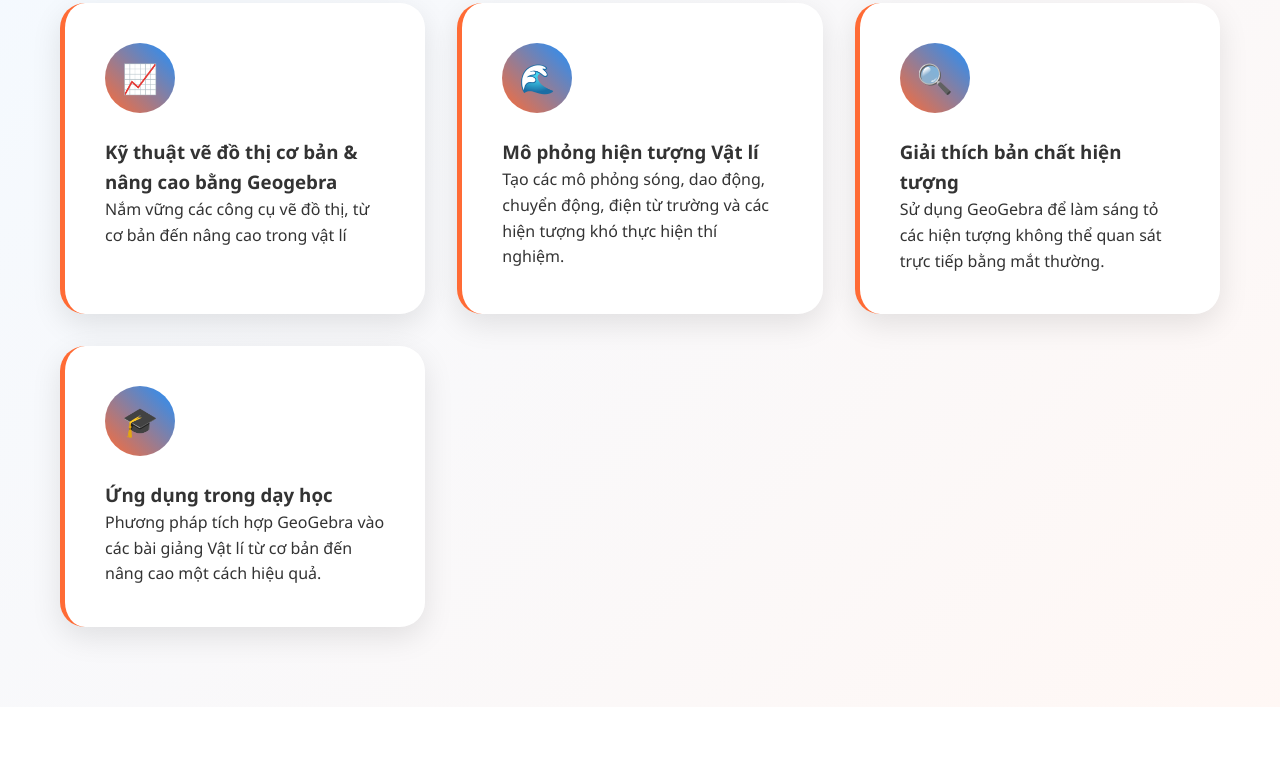
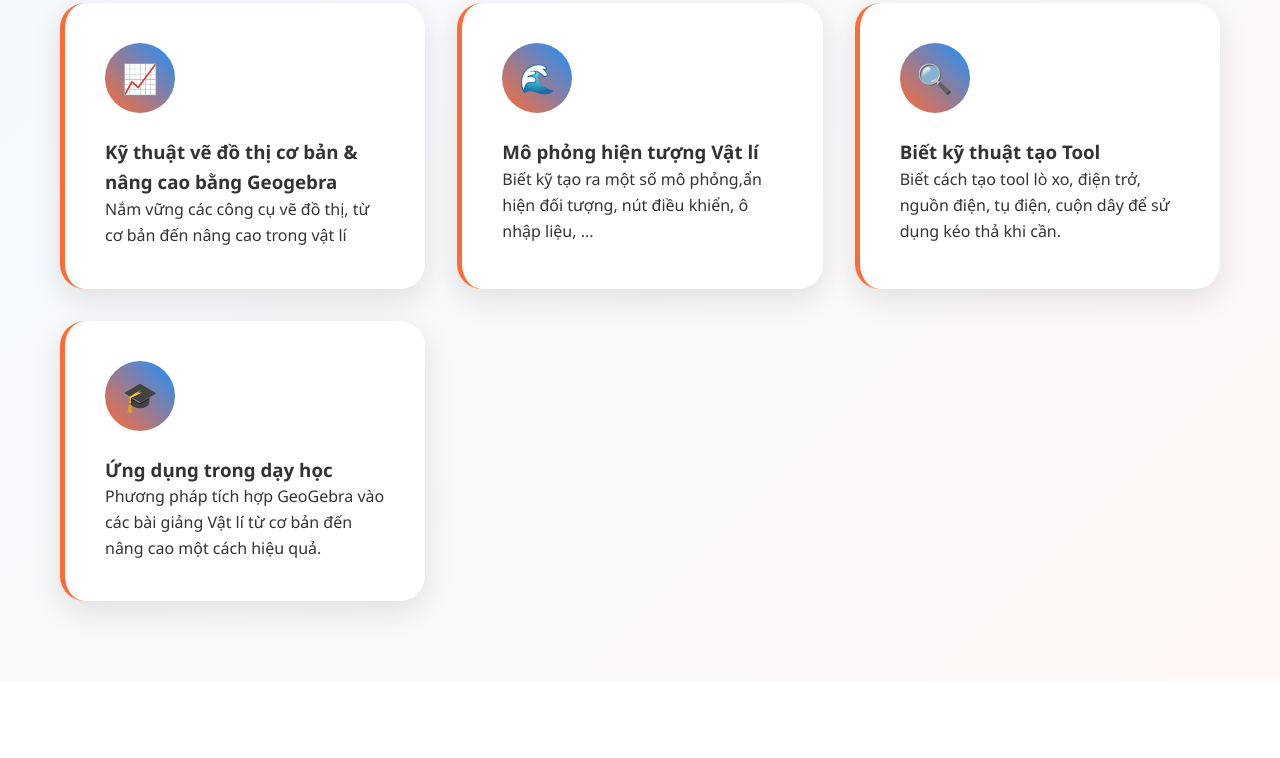
Before and after one commit to quants82/workshop_geogebra, a plain HTML site: page index.html in a window 1280 px wide. Shown: the part 2638-3396 px from the top of the page. Drawn offline with Linux system fonts and the light colour scheme.

Commit message:
Update index.html

```diff
--- a/index.html
+++ b/index.html
@@ -1176,12 +1176,12 @@
                 <div class="feature-card fade-in">
                     <div class="feature-icon">🌊</div>
                     <h3>Mô phỏng hiện tượng Vật lí</h3>
-                    <p>Tạo các mô phỏng sóng, dao động, chuyển động, điện từ trường và các hiện tượng khó thực hiện thí nghiệm.</p>
+                    <p>Biết kỹ tạo ra một số mô phỏng,ẩn hiện đối tượng, nút điều khiển, ô nhập liệu, ...</p>
                 </div>
                 <div class="feature-card fade-in">
                     <div class="feature-icon">🔍</div>
-                    <h3>Giải thích bản chất hiện tượng</h3>
-                    <p>Sử dụng GeoGebra để làm sáng tỏ các hiện tượng không thể quan sát trực tiếp bằng mắt thường.</p>
+                    <h3>Biết kỹ thuật tạo Tool</h3>
+                    <p>Biết cách tạo tool lò xo, điện trở, nguồn điện, tụ điện, cuộn dây để sử dụng kéo thả khi cần.</p>
                 </div>
                 <div class="feature-card fade-in">
                     <div class="feature-icon">🎓</div>
```
